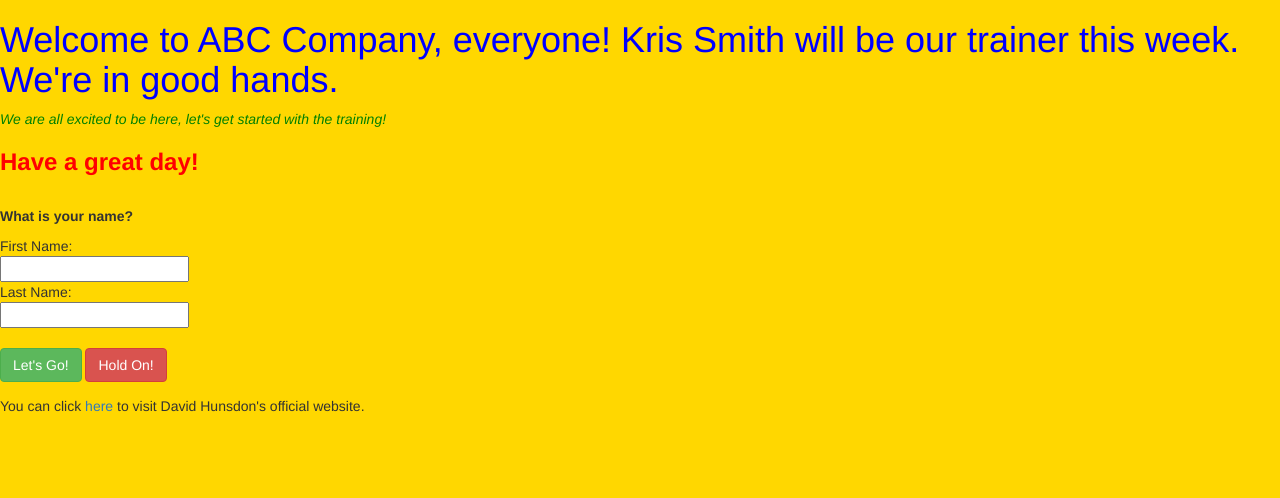
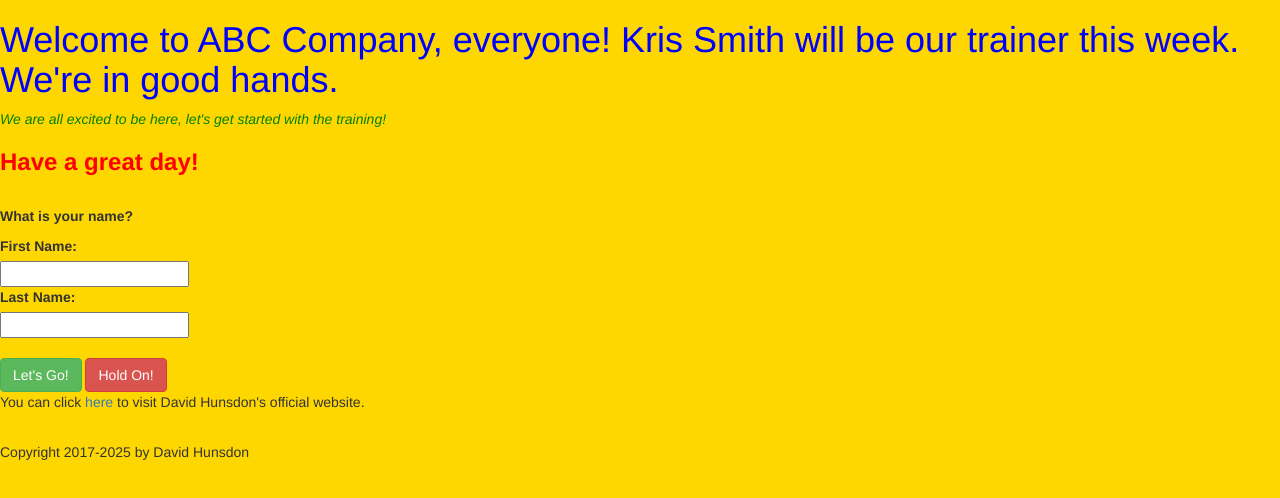
Before and after one commit to DaveH1981/Shuffledaddy, a plain HTML site: page welcome.html in a window 1280 px wide. Drawn offline with nearby package versions, Linux system fonts and the light colour scheme.

Commit message:
Update welcome.html

```diff
--- a/welcome.html
+++ b/welcome.html
@@ -1,5 +1,5 @@
-<html>
-
+<!DOCTYPE html>
+<html lang="en-us">
 
   <head>
 
@@ -23,15 +23,17 @@
     <p><strong>What is your name?</strong></p>
 
     <form>
-	First Name:<br>
+	<label for="firstname">First Name:</label><br>
 	<input type="text" class="firstname"><br>
-	Last Name:<br>
+	<label for="lastname">Last Name:</label><br>
 	<input type="text" class="lastname"><br><br>
 	<button type="button" class="btn btn-success">Let's Go!</button>
 	<button type="button" class="btn btn-danger">Hold On!</button>
     </form>
 
-    <p>You can click <a href="https://www.shuffledaddy.com/home.htm" target="_blank">here</a> to visit David Hunsdon's official website.</p>
+    <p>You can click <a href="https://www.shuffledaddy.com/home.htm" target="_blank">here</a> to visit David Hunsdon's official website.</p><br>
+
+    <footer>Copyright 2017-2025 by David Hunsdon</footer>
 
   </body>
 
```
